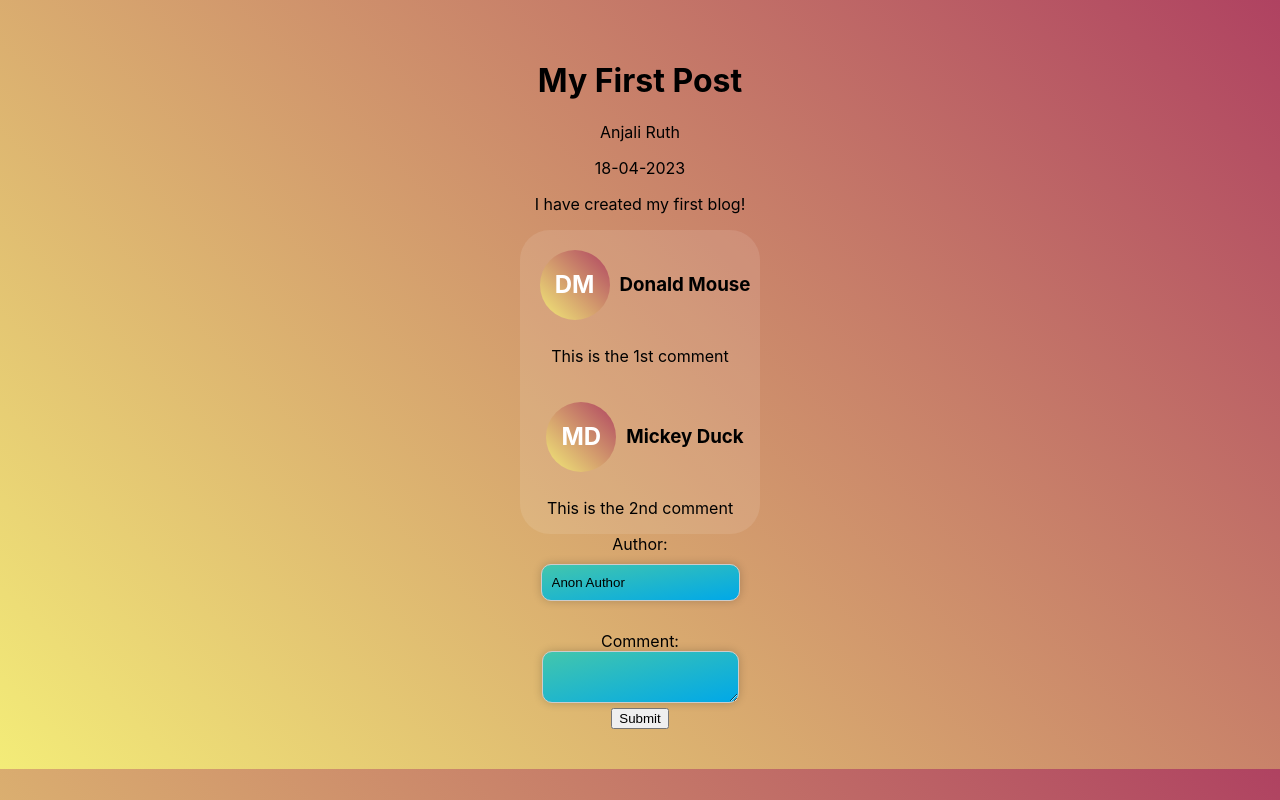
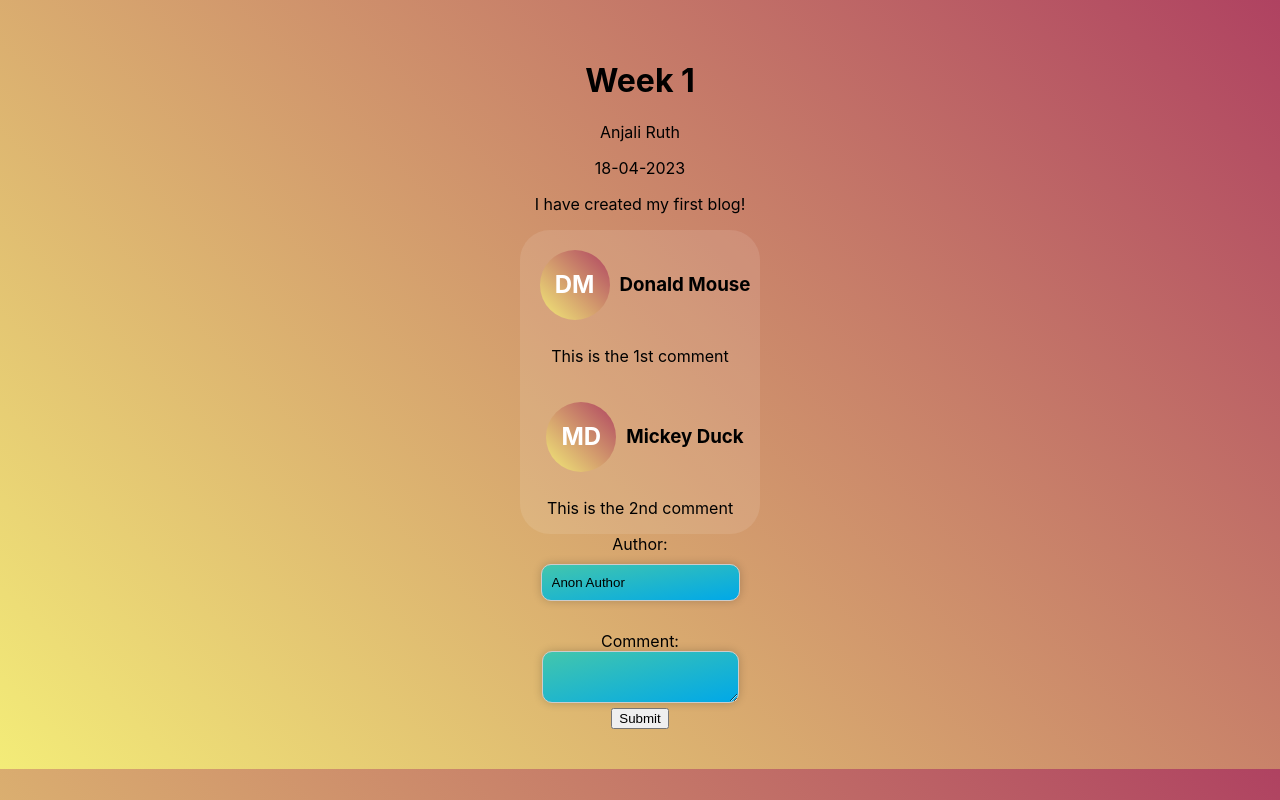
Before and after one commit to usama-asghar1/BootcampersSurvivalGuide, a React (Create React App) app: page /forums/1 in a window 1280 px wide. Built offline with nearby package versions, Linux system fonts and the light colour scheme.

Commit message:
did Week 1 and 2 dynamic

```diff
--- a/src/Forum/index.js
+++ b/src/Forum/index.js
@@ -3,15 +3,18 @@ import CommentList from "./commentlist.js";
 import CommentForm from "./commentform.js";
 import BlogPost from "./blogpost.js";
 import "./index.css";
+import {useParams} from "react-router-dom";
+
 
 
 
 function Forum() {
   //created comments array
   const [comments, setComments] = useState([{id: 1, author: "Donald Mouse", content: "This is the 1st comment"}, {id: 2, author: "Mickey Duck", content: "This is the 2nd comment"}]);
+  const  {id} = useParams()
   return (
     <div>
-  <BlogPost title="My First Post" author="Anjali Ruth" datePosted="18-04-2023" content="I have created my first blog!"/>
+  <BlogPost title= {`Week ${id}`} author="Anjali Ruth" datePosted="18-04-2023" content="I have created my first blog!"/>
   {/* call commentList and pass it the props of comments array  */}
   <CommentList comments={comments} />
   <CommentForm comments={comments} setComments={setComments}/>
```
Also changed, not shown: src/Grid/index.js (+15 -0 lines).
